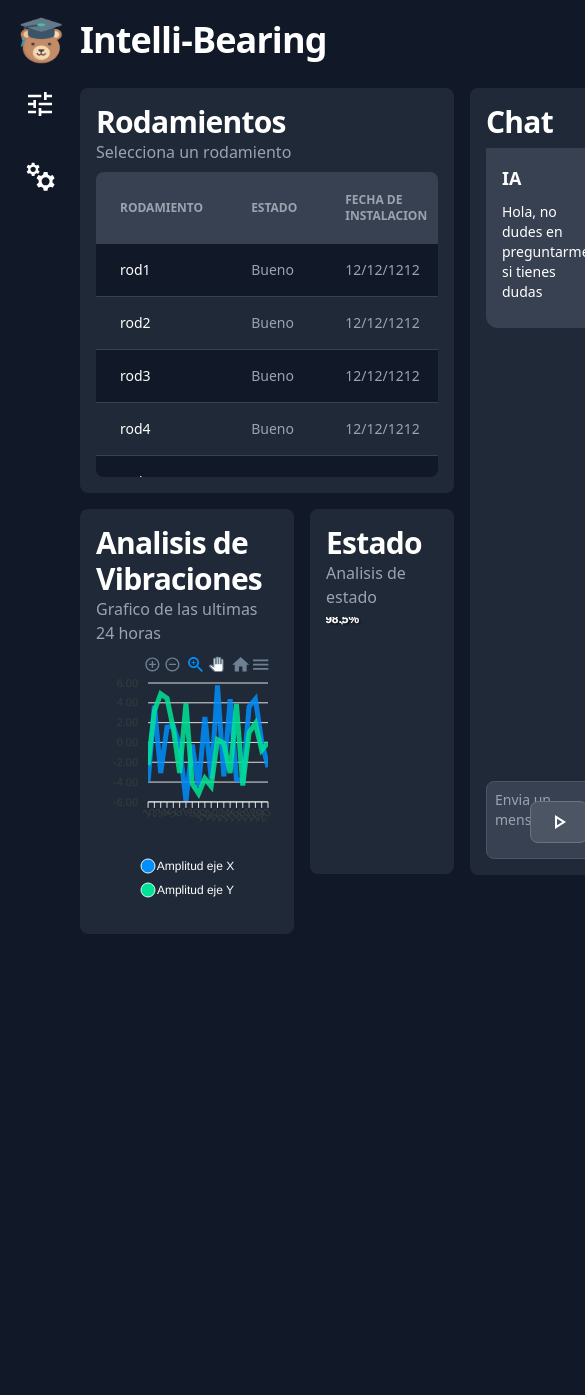
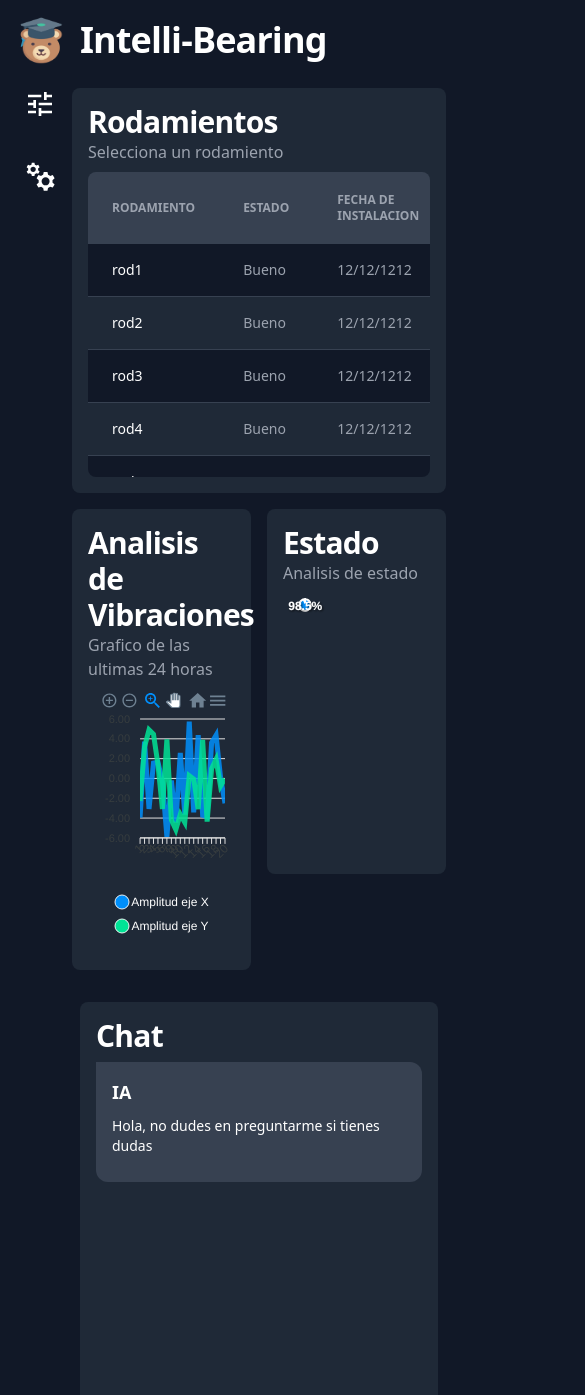
Before and after one commit to AlexFT257/Intelli-bearing-hackaton, a Next.js app in the folder Frontend/: page / in a window 390 px wide. Shown: the top 1395 px of the page, 585 px wide, since content can reach past the window. Before the commit the page ends 974 px from the top, so only its background shows below. Built offline with nearby package versions, Linux system fonts and the light colour scheme.

Commit message:
fix UI: se adapta a pantallas mas chicas

```diff
--- a/Frontend/src/app/globals.css
+++ b/Frontend/src/app/globals.css
@@ -2,15 +2,9 @@
 @tailwind components;
 @tailwind utilities;
 
-:root {
-  --foreground-rgb: 0, 0, 0;
-  --background-start-rgb: 214, 219, 220;
-  --background-end-rgb: 255, 255, 255;
-}
-
 
 body {
-  color: rgb(var(--foreground-rgb));
+  color: rgb(0,0,0);
   background: #111827
 }
 
--- a/Frontend/src/app/layout.js
+++ b/Frontend/src/app/layout.js
@@ -20,7 +20,7 @@
       <BearingContext.Provider value={{bearing,setBearing}}>
         <TwinsContext.Provider value={{twins,setTwins}}>
           <ChatContext.Provider value={{chat,setChat}}>
-            <body className="  ">
+            <body className=" ">
               <main className="flex flex-col m-2 h-full">
                 <header className="w-full flex-col m-2 h-full">
                   <div className="flex flex-row gap-4  align-middle items-center ">
--- a/Frontend/src/app/page.jsx
+++ b/Frontend/src/app/page.jsx
@@ -9,24 +9,29 @@
 
 export default function Home() {
   return (
-    <div className="flex h-full  w-full m-2">
+    <div className="flex h-full flex-col xl:flex-row  w-full m-2">
       {/* izquierda */}
-      <div className="flex flex-col gap-4 w-full mx-2 my-4">
+      <div className="flex flex-col gap-4 w-full  xl:mx-2 my-4 ">
         {/* arriba */}
-        <div className="flex w-full gap-4">
+        <div className="flex w-full">
           {/* carta */}
           <CardTable/>
           {/* <CardStats/> */}
         </div>
         {/* abajo */}
-        <div className="flex flex-row gap-4">
+        <div className="grid grid-cols-2 grid-rows-1 w-full xl:flex lg:flex-row gap-4">
+        <div className="col-span-1  w-full ">
           <CardAnalysis/>
+          </div>
+
           {/* <CardAnalysis/> */}
+          <div className="col-span-1 col-start-2  w-full ">
           <CardState/>
+          </div>
         </div>
       </div>
       {/* derecha /chat */}
-      <div className="flex w-2/5  h-full mx-2 my-4">
+      <div className="flex xl:w-2/5  h-full mx-2 my-4">
         <Chat/>
       </div>
     </div>
--- a/Frontend/src/app/simulation/page.jsx
+++ b/Frontend/src/app/simulation/page.jsx
@@ -11,32 +11,32 @@
 
 export default function Home() {
   return (
-    <div className="flex h-full  w-full m-2">
+    <div className="flex h-full flex-col xl:flex-row  w-full m-2">
       {/* izquierda */}
-      <div className="flex flex-col gap-4 w-full mx-2 my-4">
+      <div className="flex flex-col gap-4 w-full  xl:mx-2 my-4 ">
         {/* arriba */}
         <div className="flex w-full">
           {/* carta */}
           <CardTable />
         </div>
         {/* abajo */}
-        <div className="grid grid-cols-2 grid-rows-2 w-full lg:flex lg:flex-row gap-4">
+        <div className="grid grid-cols-2 grid-rows-2 w-full xl:flex lg:flex-row gap-4">
           {/* <CardAnalysis/> */}
           {/* <CardAnalysis/> */}
           {/* <CardState/> */}
-          <div className="col-span-1 row-span-1 lg:block w-full lg:w-1/5">
+          <div className="col-span-1 row-span-1 xl:block w-full xl:w-1/5">
           <CardBearing />
           </div>
-          <div className="col-span-1 row-span-1 lg:block w-full lg:w-1/5">
+          <div className="col-span-1 row-span-1 xl:block w-full xl:w-1/5">
           <CardControls />
           </div>
-          <div className="col-span-2 row-span-2 lg:block w-full lg:w-3/5">
+          <div className="col-span-2 row-span-2 xl:block w-full xl:w-3/5">
           <CardRUL />
           </div>
         </div>
       </div>
       {/* derecha /chat */}
-      <div className="flex w-2/5  h-full mx-2 my-4">
+      <div className="flex xl:w-2/5  h-full mx-2 my-4">
         <Chat />
       </div>
     </div>
--- a/Frontend/src/components/Cards/CardAnalysis.jsx
+++ b/Frontend/src/components/Cards/CardAnalysis.jsx
@@ -1,11 +1,13 @@
+"use client"
 import { BearingContext } from "@/app/layout";
 import ApexCharts from "apexcharts";
-import { useRef, useEffect, useContext } from "react";
+import { useRef, useEffect, useContext, useState } from "react";
 import dynamic from 'next/dynamic';
 
 // const ApexCharts = dynamic(() => import('apexcharts'), { ssr: false });
 
-const CardAnalysis = () => {
+function CardAnalysis()  {
+  const [isClient, setIsClient] = useState(false)
   const { bearing } = useContext(BearingContext)
   const chartRef = useRef(null)
 
@@ -18,10 +20,13 @@
     return randomArray;
   };
 
+  useEffect(()=>{
+    setIsClient(true)
+  },[])
 
   //   TODO: cambiar cuando tenga el backend
-  useEffect(() => {
-    if (typeof window !== undefined) {
+  useEffect(()=>  {
+    if (isClient && chartRef.current && typeof window !== "undefined") {
       let fakeX = generateRandomArray(20);
       let fakeY = generateRandomArray(20);
       // Configuración del gráfico
@@ -54,21 +59,23 @@
       };
 
       // Crear el gráfico
-      const chart = new ApexCharts(chartRef?.current, options);
-      chart?.render();
+      const chart = new ApexCharts(chartRef.current, options);
+      chart.render();
 
       return () => {
         // Limpiar el gráfico al desmontar el componente
         chart.destroy();
       };
     }
-  }, [bearing]);
+  }, [bearing,isClient]);
 
-
+  if(!isClient){
+    return null; // placeholder for loading
+  }
 
 
   return (
-    <div className=" w-3/5 bg-gray-800 rounded-lg flex flex-col gap-2  p-4 h-fit ">
+    <div className=" bg-gray-800 rounded-lg flex flex-col gap-2  p-4 h-fit ">
       <div>
         <h1 className=" text-white text-3xl font-bold tracking-tight">
           Analisis de Vibraciones
--- a/Frontend/src/components/Cards/CardControls.jsx
+++ b/Frontend/src/components/Cards/CardControls.jsx
@@ -1,4 +1,4 @@
-
+"use client"
 import { BearingContext, TwinsContext } from "@/app/layout";
 import { useContext, useEffect, useState } from "react";
 
--- a/Frontend/src/components/Cards/CardState.jsx
+++ b/Frontend/src/components/Cards/CardState.jsx
@@ -1,3 +1,5 @@
+"use client"
+
 import { BearingContext } from "@/app/layout";
 import ApexCharts from "apexcharts";
 import { useRef, useEffect, useContext } from "react";
@@ -65,7 +67,7 @@
 
 
   return (
-    <div className=" w-2/5 bg-gray-800 rounded-lg flex flex-col gap-2  p-4 h-[365px] ">
+    <div className="  bg-gray-800 rounded-lg flex flex-col gap-2  p-4 h-[365px] ">
       <div>
         <h1 className=" text-white text-3xl font-bold tracking-tight">
           Estado
--- a/Frontend/src/components/Cards/CardTable.jsx
+++ b/Frontend/src/components/Cards/CardTable.jsx
@@ -1,3 +1,5 @@
+"use client"
+
 import { useContext, useState } from "react";
 import { BearingContext } from "@/app/layout";
 
--- a/Frontend/src/components/Cards/Cardbearing.jsx
+++ b/Frontend/src/components/Cards/Cardbearing.jsx
@@ -1,3 +1,4 @@
+"use client"
 import { BearingRenderer } from "../BearingRenderer";
 
 const CardBearing = () => {
```
